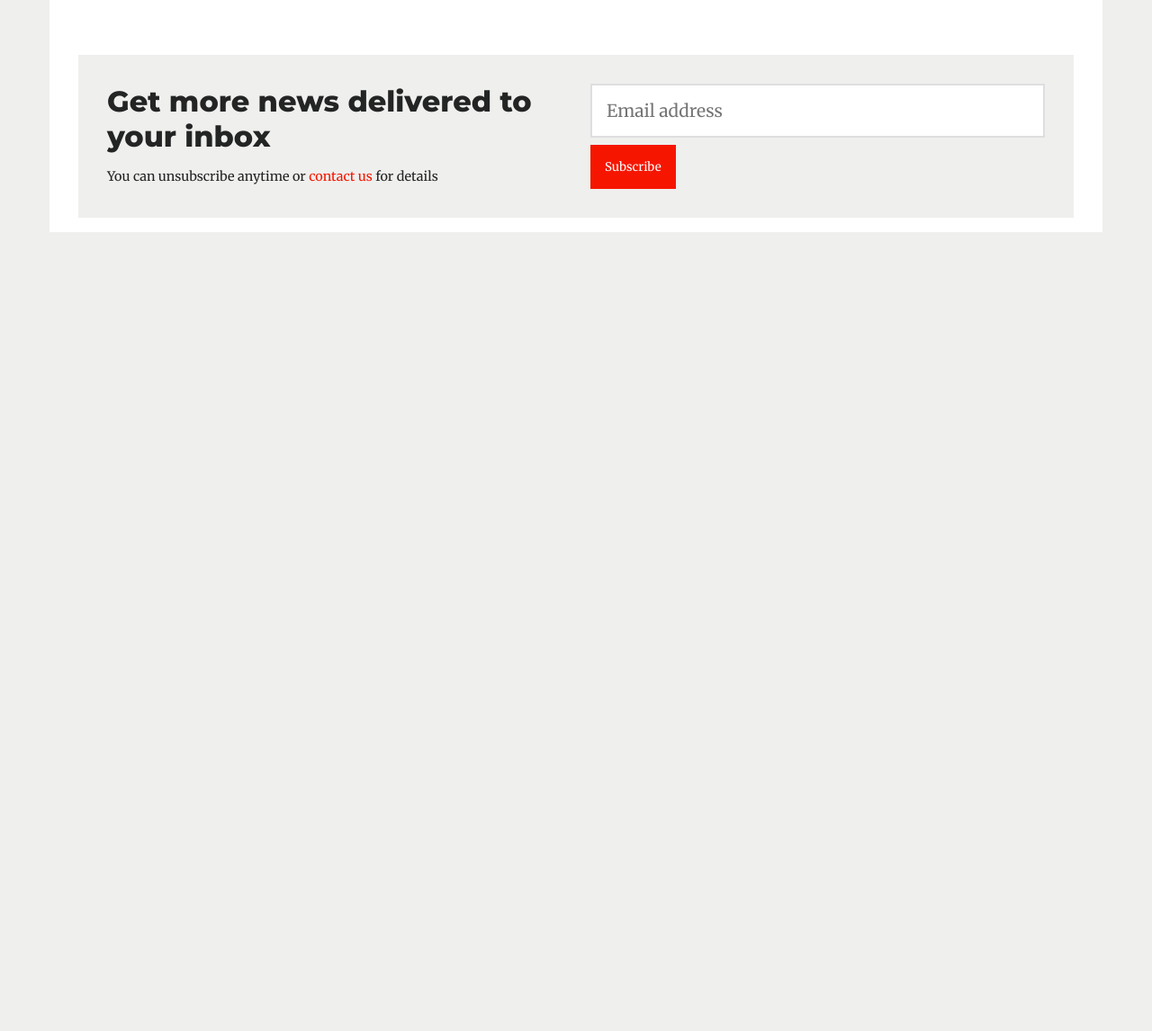
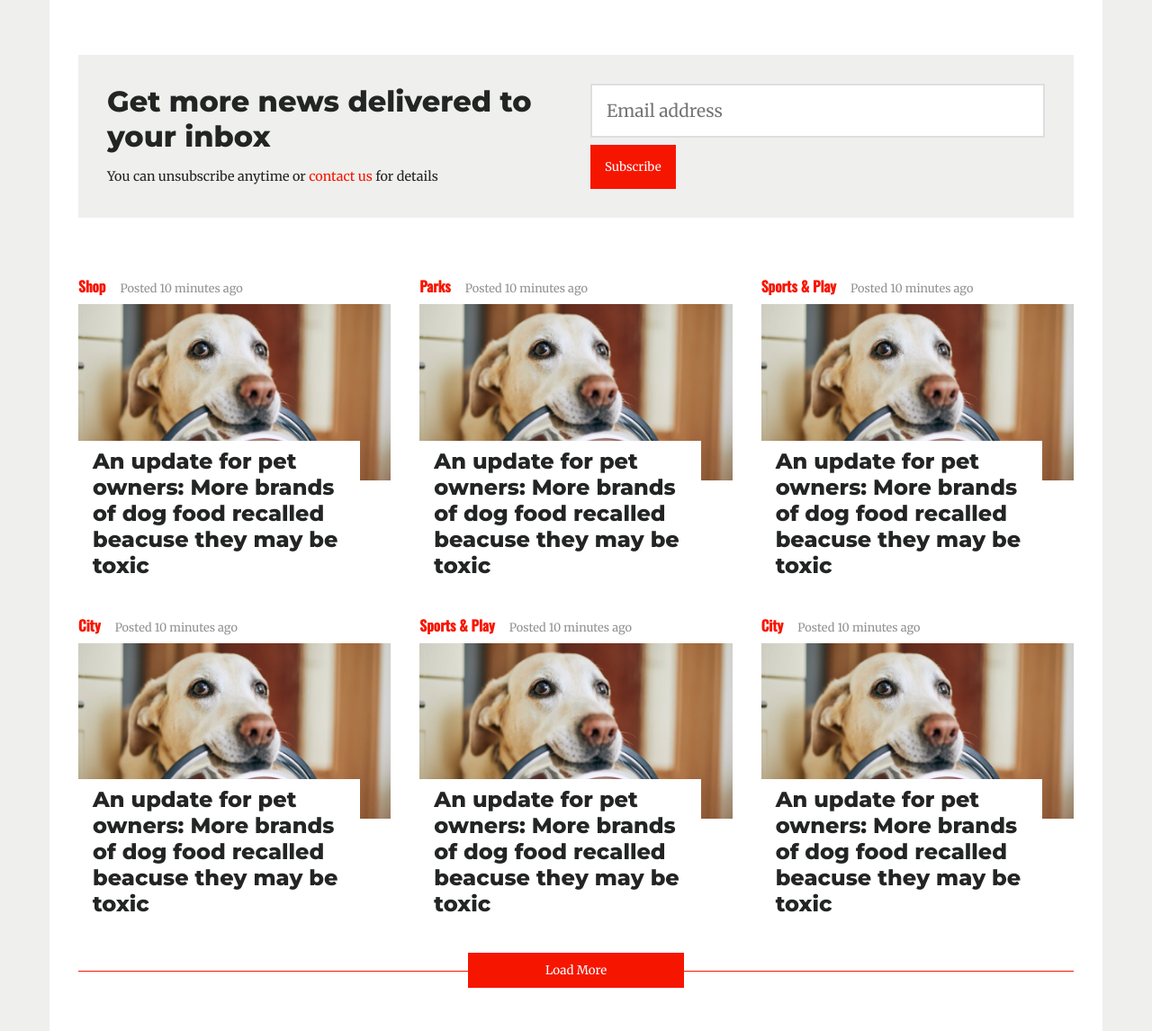
Before and after one commit to yjcyun/dogTo, a Gatsby site: page /news in a window 1280 px wide. Shown: the part 2245-3391 px from the top of the page at 90% size. Before the commit the page ends 2503 px from the top, so only its background shows below. Built offline with nearby package versions, Linux system fonts and the light colour scheme; Gatsby itself is replaced by a stand-in of ours.

Commit message:
Add load more button

```diff
--- /dev/null
+++ b/src/components/LoadMore.js
@@ -0,0 +1,43 @@
+import React from 'react'
+import styled from 'styled-components'
+
+const LoadMore = () => {
+  return (
+    <LoadMoreWrapper>
+      <div className='load-more-btn-container'>
+        <button>Load More</button>
+      </div>
+    </LoadMoreWrapper>
+  )
+}
+
+const LoadMoreWrapper = styled.div`
+  margin: 2rem 0;
+  display: flex;
+  justify-content: center;
+
+  .load-more-btn-container {
+    display: flex;
+    align-items: center;
+    width: 100%;
+    ::before, ::after {
+      content:'';
+      display: block;
+      height: 1px;
+      border-bottom:1px solid var(--red);
+      flex: 1 1 auto;
+    }
+    button {
+      background: var(--red);
+      color: var(--white);
+      padding: 0.7rem;
+      width: 15rem;
+      transition: 0.2s;
+      :hover {
+        background: var(--black);
+      }
+    }
+  }
+`
+
+export default LoadMore
--- a/src/components/news/index.js
+++ b/src/components/news/index.js
@@ -1,5 +1,6 @@
 import React from 'react'
 import styled from 'styled-components'
+import LoadMore from '../LoadMore'
 import ThumbnailCard from '../ThumbnailCard'
 import FacebookPlugin from './FacebookPlugin'
 import Subscribe from './Subscribe'
@@ -28,6 +29,15 @@ const News = () => {
       <section className='mt-4'>
         <Subscribe />
       </section>
+      <section className='grid-3 mt-4'>
+        <ThumbnailCard fontSize='1.5rem' category title='Shop' />
+        <ThumbnailCard fontSize='1.5rem' category title='Parks' />
+        <ThumbnailCard fontSize='1.5rem' category title='Sports & Play' />
+        <ThumbnailCard fontSize='1.5rem' category title='City' />
+        <ThumbnailCard fontSize='1.5rem' category title='Sports & Play' />
+        <ThumbnailCard fontSize='1.5rem' category title='City' />
+      </section>
+      <LoadMore />
     </NewsWrapper>
   )
 }
```
